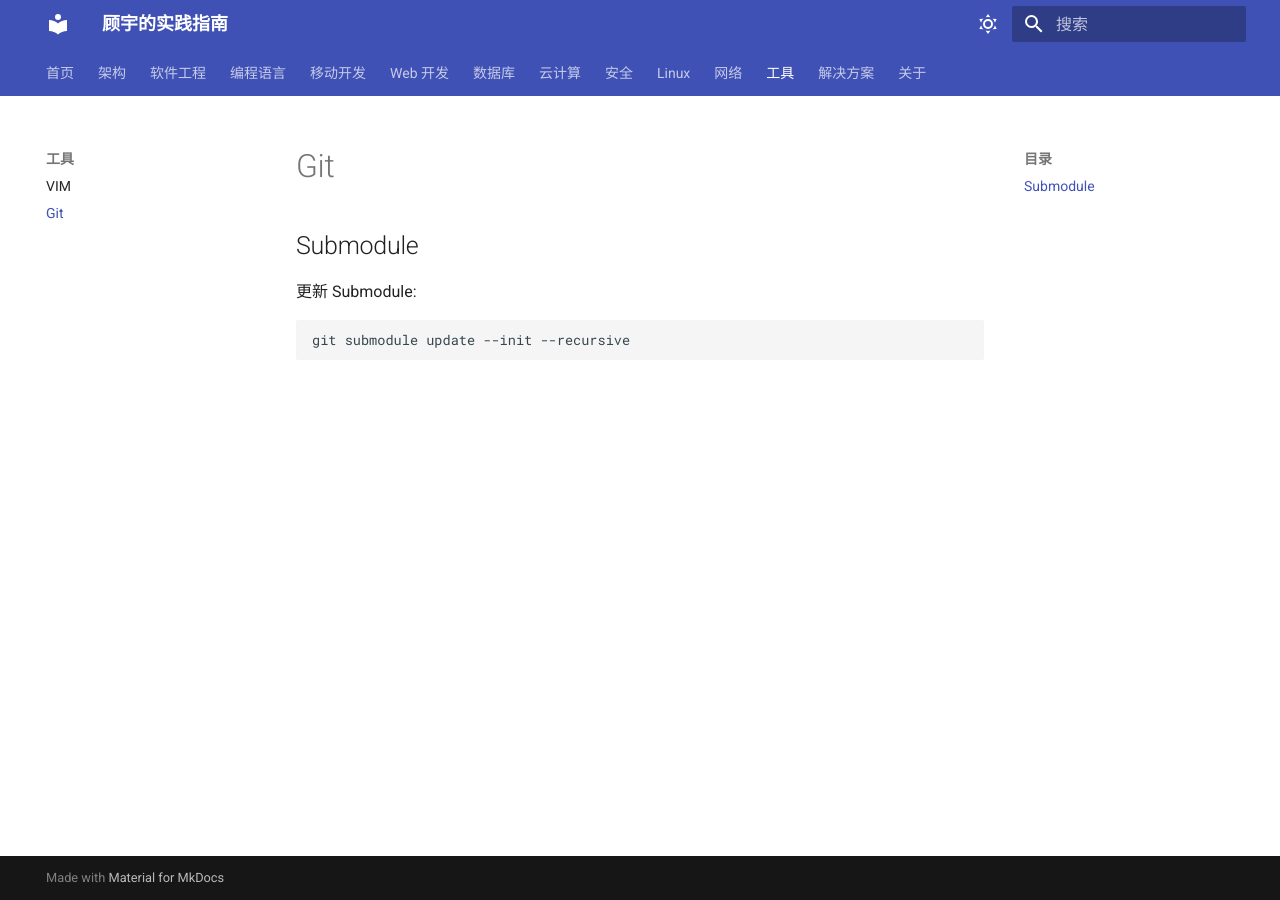
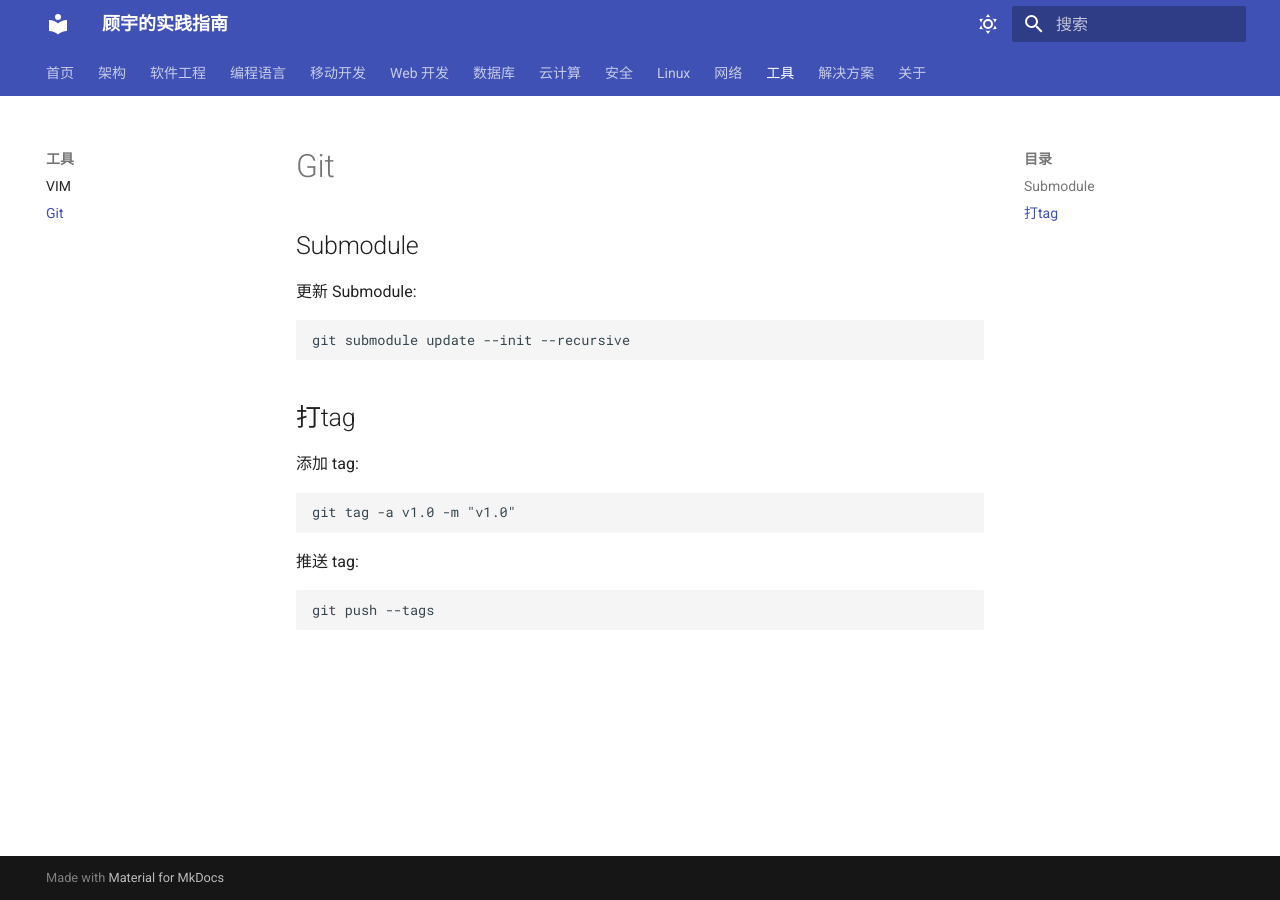
Before and after one commit to wizardbyron/guides, an MkDocs documentation site: the page built from docs/tools/git.md, in a window 1280 px wide. Built offline with MkDocs 1.6.1 and Material for MkDocs 9.7.7, drawn with Linux system fonts in a browser that asks for light colours.

Commit message:
增加 git tag相关内容

````diff
--- a/docs/tools/git.md
+++ b/docs/tools/git.md
@@ -7,3 +7,17 @@
 ```shell
 git submodule update --init --recursive
 ```
+
+## 打tag
+
+添加 tag:
+
+```shell
+git tag -a v1.0 -m "v1.0"
+```
+
+推送 tag:
+
+```shell
+git push --tags
+```
````
